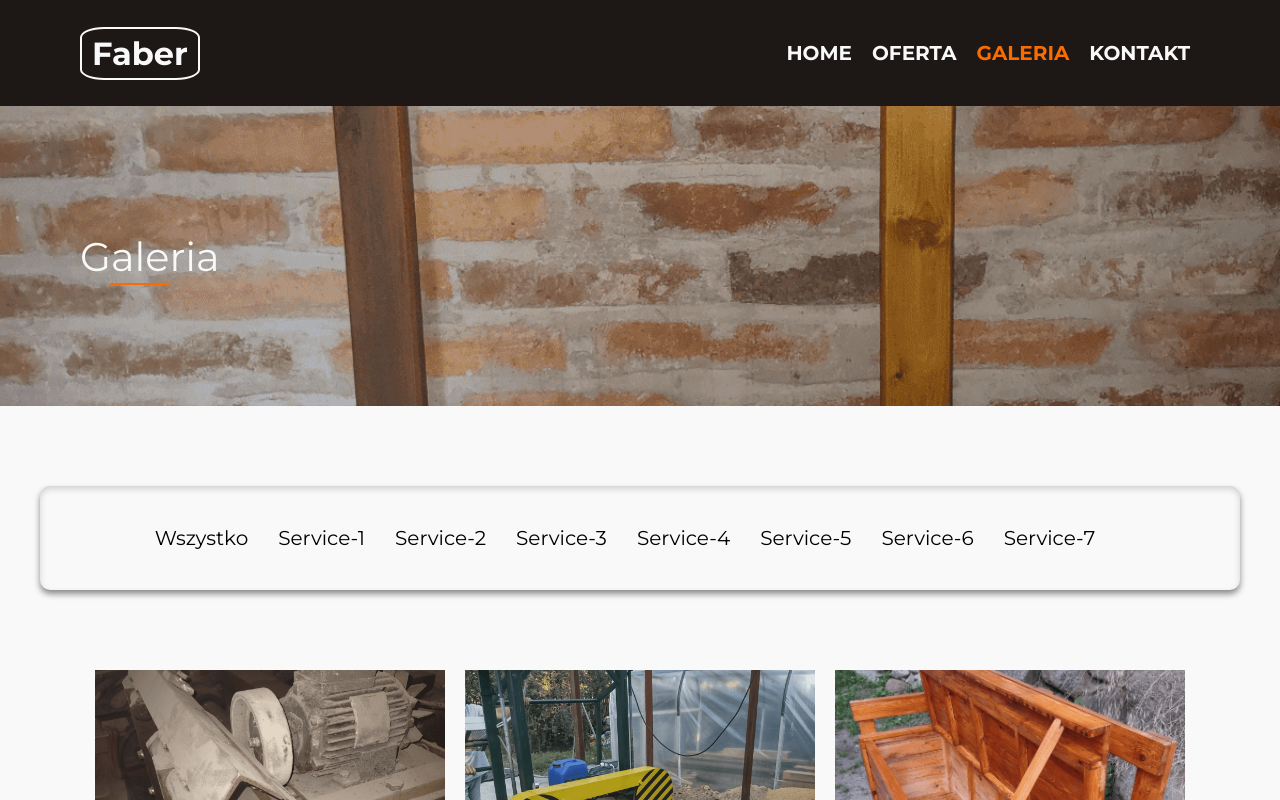
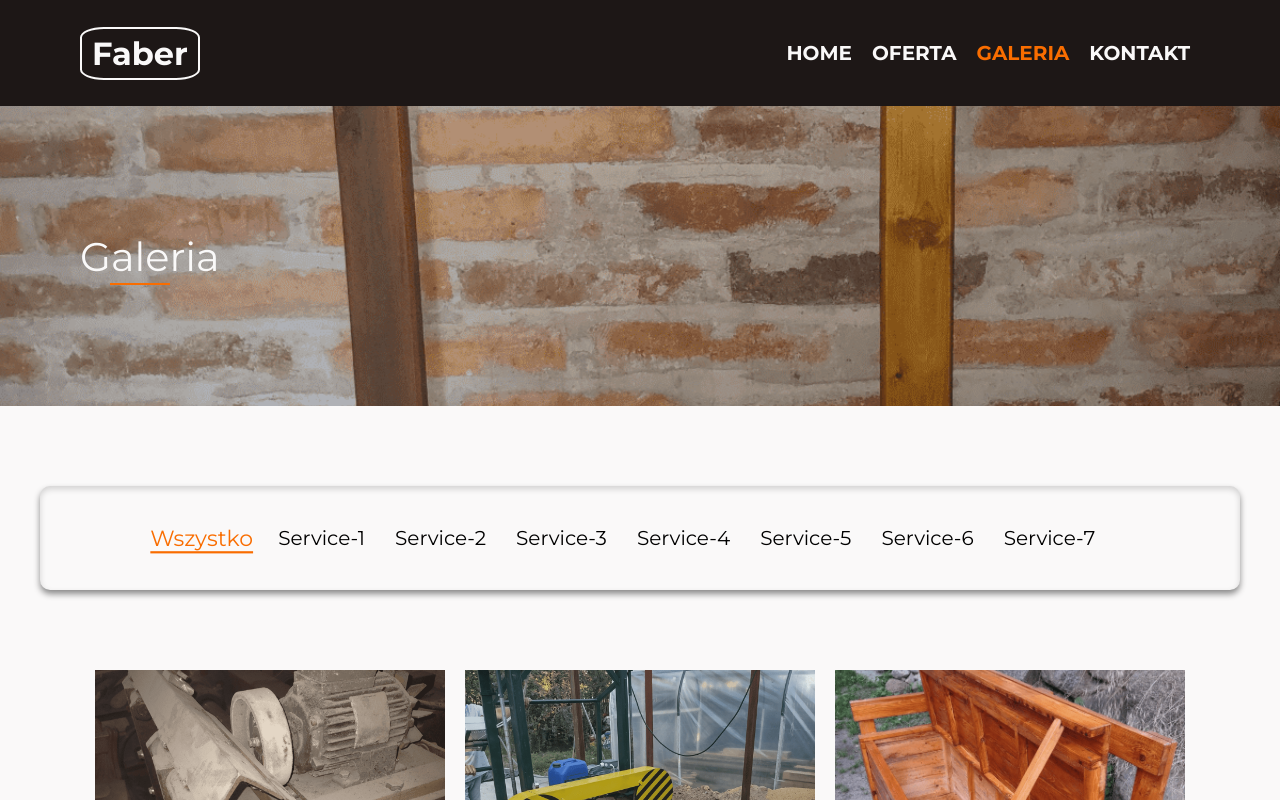
Before and after one commit to mARC3L87/faber-react, a React (Create React App) app: page /galeria in a window 1280 px wide. Shown: the top 800 px of the page. Built offline with nearby package versions, Linux system fonts and the light colour scheme.

Commit message:
Add style to search bar when selected.

```diff
--- a/src/components/Footer/Footer.scss
+++ b/src/components/Footer/Footer.scss
@@ -5,7 +5,7 @@
   display: flex;
   justify-content: center;
   align-items: center;
-  height: 6np0px;
+  height: 60px;
   p {
     color: $light;
   }
--- a/src/components/Gallery/Gallery.scss
+++ b/src/components/Gallery/Gallery.scss
@@ -22,6 +22,17 @@
       font-size: $text-regular;
       margin: 20px 30px 20px 0;
       cursor: pointer;
+      &:hover {
+        transform: scale(1.1);
+        text-decoration: underline;
+        text-underline-offset: 5px;
+      }
+    }
+    .active {
+      transform: scale(1.1);
+      text-decoration: underline;
+      text-underline-offset: 5px;
+      color: $orange;
     }
   }
 }
--- a/src/components/Gallery/Gallery.tsx
+++ b/src/components/Gallery/Gallery.tsx
@@ -1,4 +1,4 @@
-import { useEffect } from 'react';
+import { useEffect, useState } from 'react';
 import { useAppSelector, useAppDispatch } from '../../app/hooks';
 import { selectData } from '../../features/dataSlice';
 import { filterByCategory, fetchGallery } from '../../features/dataSlice';
@@ -6,6 +6,8 @@ import Header from '../Header/Header';
 import './Gallery.scss';
 
 const Gallery = () => {
+  const [select, setSelect] = useState<string>('wszystko');
+
   const dispatch = useAppDispatch();
 
   useEffect(() => {
@@ -19,6 +21,15 @@ const Gallery = () => {
     { id: 8, service: 'wszystko' },
     ...data.serviceCategories,
   ];
+
+  const onClickCategory = (
+    e: React.MouseEvent<HTMLLIElement, MouseEvent>,
+    category: string
+  ) => {
+    setSelect(e.currentTarget.innerText.toLowerCase());
+
+    dispatch(filterByCategory(category));
+  };
   return (
     <div>
       <Header headerImage={headerImage} headerText={headerText} />
@@ -26,7 +37,8 @@ const Gallery = () => {
         <ul>
           {searchCategories.map((category) => (
             <li
-              onClick={() => dispatch(filterByCategory(category.service))}
+              className={select === category.service ? 'active' : ''}
+              onClick={(e) => onClickCategory(e, category.service)}
               key={category.id}
             >
               {category.service}
--- a/src/components/HamburgerMenu/HamburgerMenu.tsx
+++ b/src/components/HamburgerMenu/HamburgerMenu.tsx
@@ -11,9 +11,7 @@ interface HamburgerTypes {
 const HamburgerMenu = ({ open, setOpen }: HamburgerTypes) => {
   useEffect(() => {
     const onClose = (e: MouseEvent) => {
-      if (ref.current?.contains(e.target as HTMLBodyElement)) {
-        return;
-      } else {
+      if (!ref.current?.contains(e.target as HTMLBodyElement)) {
         setOpen(!open);
       }
     };
--- a/src/components/Offer/Offer.scss
+++ b/src/components/Offer/Offer.scss
@@ -7,6 +7,7 @@
 }
 .offer-gallery-container {
   display: flex;
+  gap: 10px;
   flex-wrap: wrap;
   justify-content: flex-start;
 }
```
